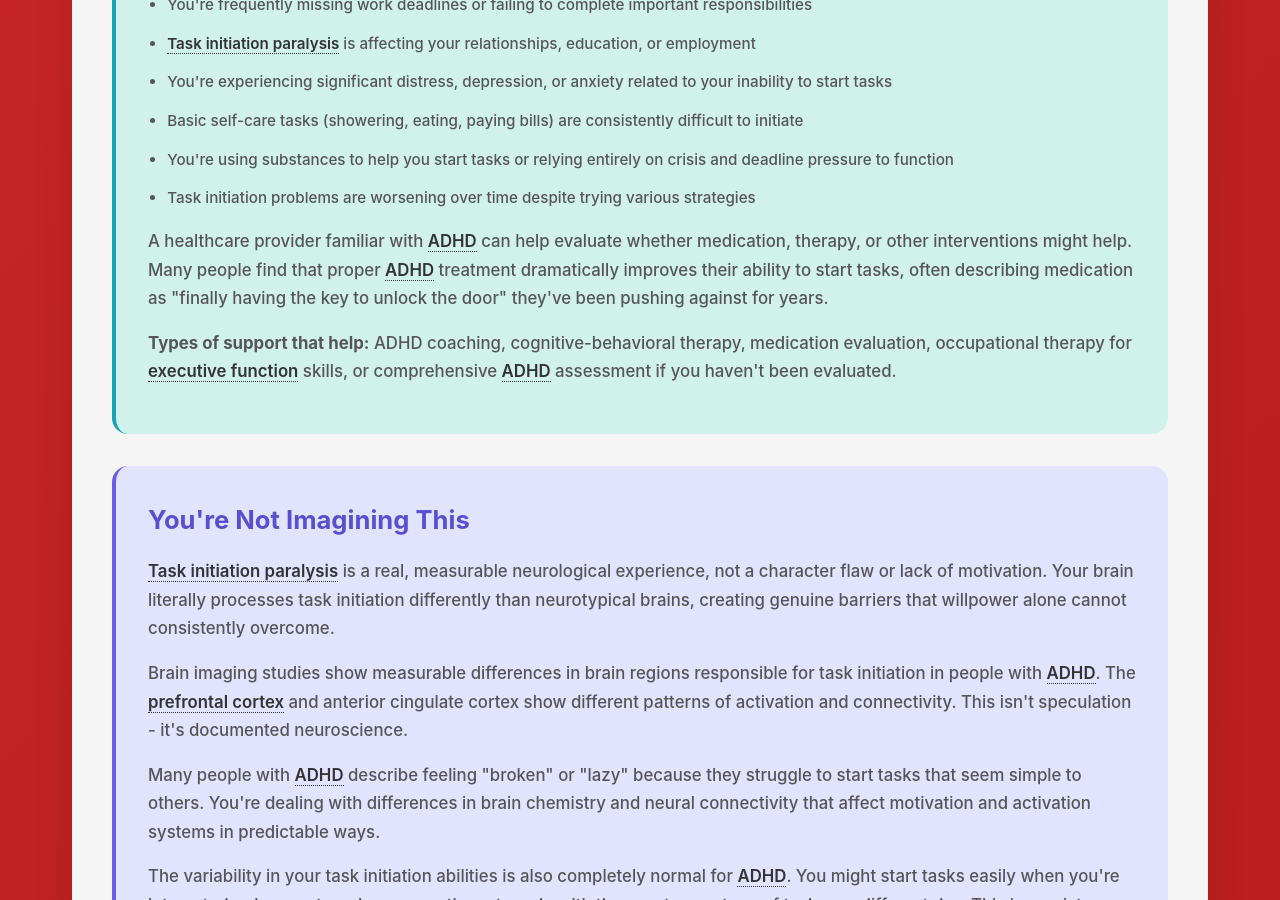
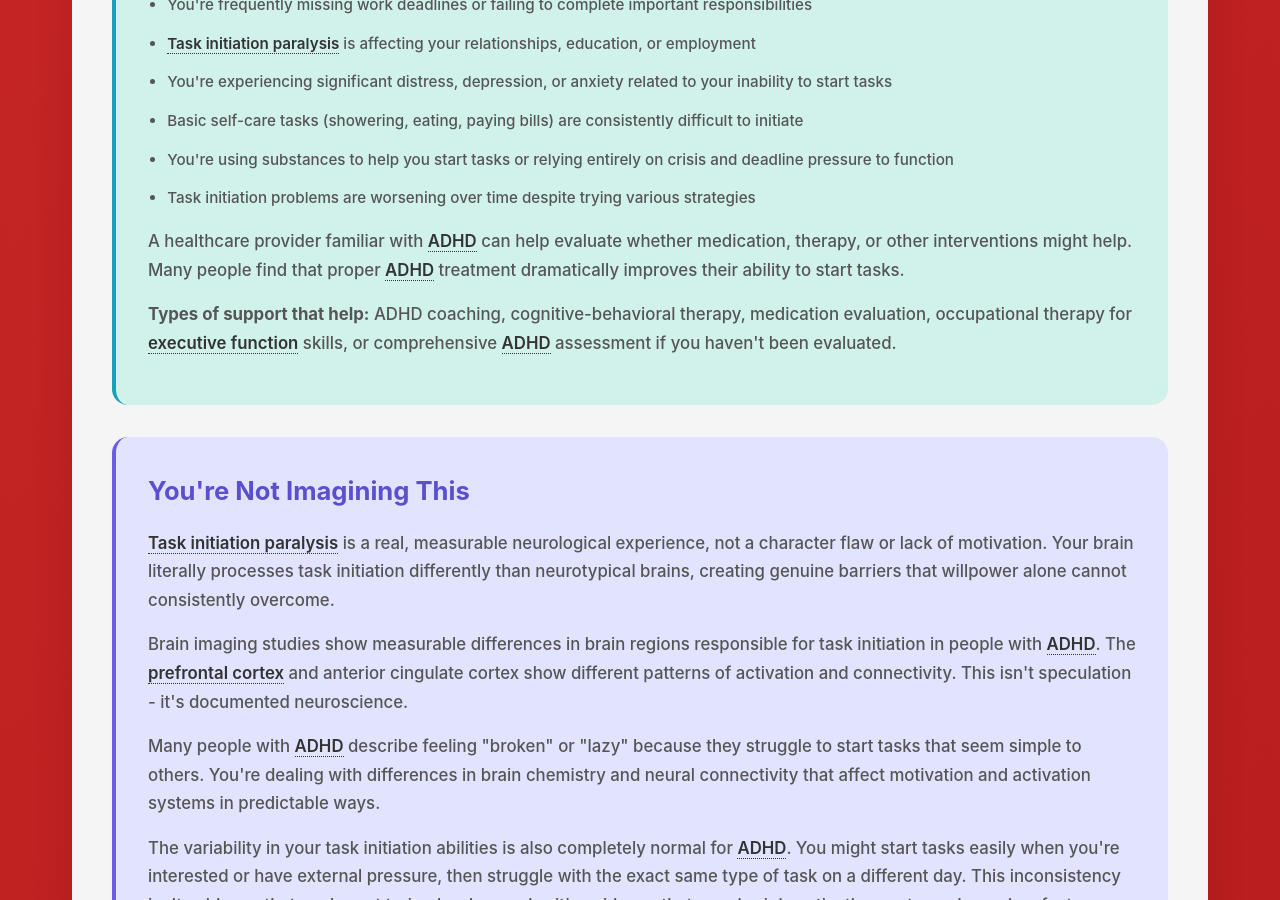
Before and after one commit to neurodivergent-survival-guide/neurodivergent-survival-guide, a Jekyll site: the page built from struggles/task-initiation-paralysis.html, in a window 1280 px wide and 900 px high, scrolled down 4134 px. Built offline with Jekyll 4.4.1, drawn with Linux system fonts in a browser that asks for light colours.

Commit message:
Update task-initiation-paralysis.html

```diff
--- a/struggles/task-initiation-paralysis.html
+++ b/struggles/task-initiation-paralysis.html
@@ -123,7 +123,7 @@ search_terms: ["can't start anything", "can't get started", "stuck", "so lazy",
             <li>Task initiation problems are worsening over time despite trying various strategies</li>
         </ul>
 
-        <p>A healthcare provider familiar with <a class="jargon">ADHD<span class="tooltip">Attention-Deficit/Hyperactivity Disorder - brain differences affecting attention, impulse control, and executive function</span></a> can help evaluate whether medication, therapy, or other interventions might help. Many people find that proper <a class="jargon">ADHD<span class="tooltip">Attention-Deficit/Hyperactivity Disorder - brain differences affecting attention, impulse control, and executive function</span></a> treatment dramatically improves their ability to start tasks, often describing medication as "finally having the key to unlock the door" they've been pushing against for years.</p>
+        <p>A healthcare provider familiar with <a class="jargon">ADHD<span class="tooltip">Attention-Deficit/Hyperactivity Disorder - brain differences affecting attention, impulse control, and executive function</span></a> can help evaluate whether medication, therapy, or other interventions might help. Many people find that proper <a class="jargon">ADHD<span class="tooltip">Attention-Deficit/Hyperactivity Disorder - brain differences affecting attention, impulse control, and executive function</span></a> treatment dramatically improves their ability to start tasks.</p>
 
         <div class="highlight-box">
             <p><strong>Types of support that help:</strong> ADHD coaching, cognitive-behavioral therapy, medication evaluation, occupational therapy for <a class="jargon">executive function<span class="tooltip">Mental skills that help you plan, focus, remember instructions, and manage multiple tasks</span></a> skills, or comprehensive <a class="jargon">ADHD<span class="tooltip">Attention-Deficit/Hyperactivity Disorder - brain differences affecting attention, impulse control, and executive function</span></a> assessment if you haven't been evaluated.</p>
```
